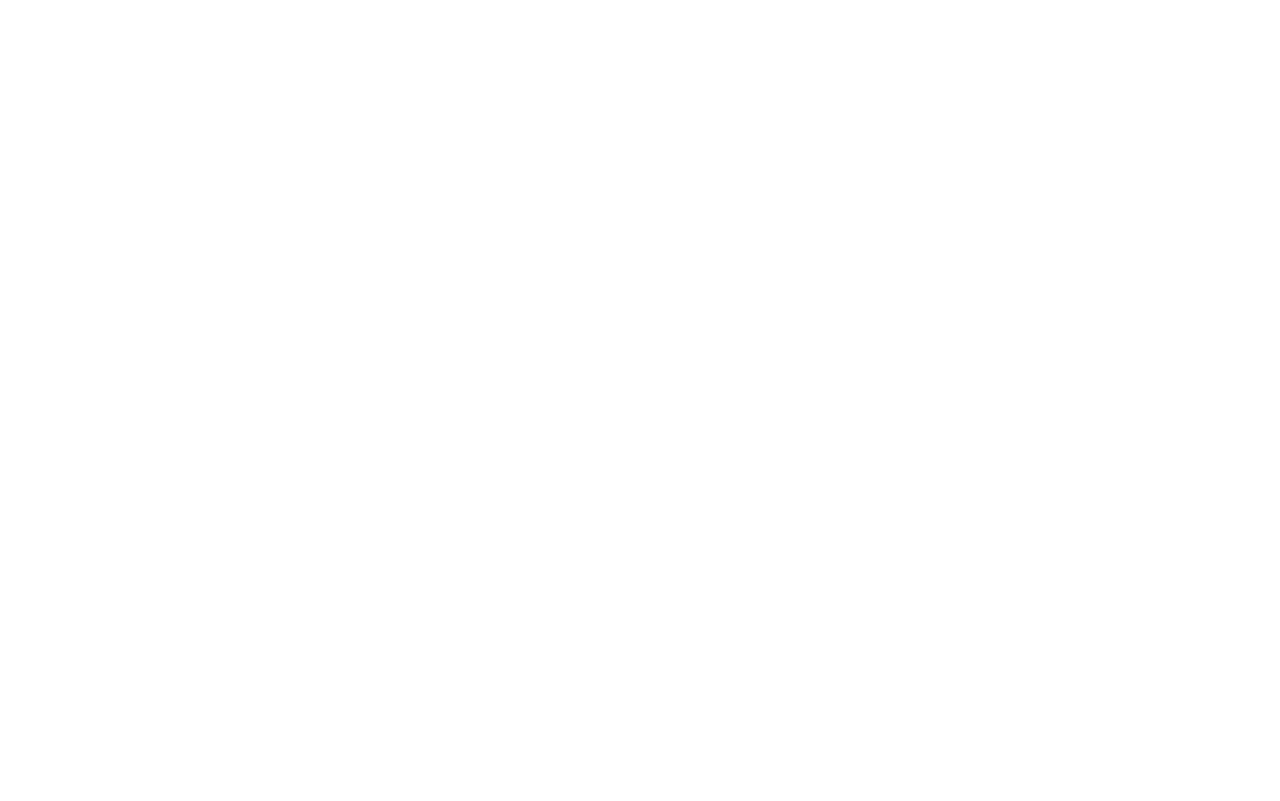
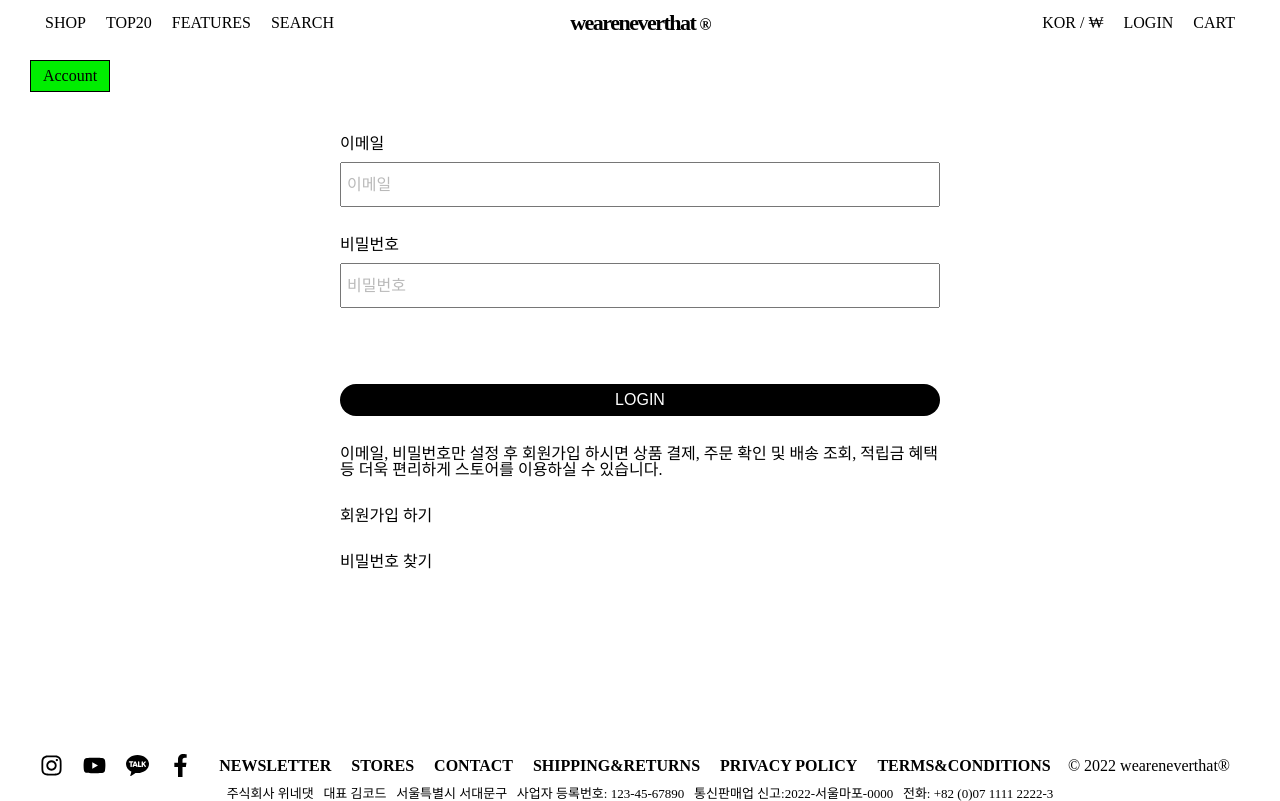
Before and after one commit to wecode-bootcamp-korea/fullstack2-1st-weareneverthat-frontend, a React (Create React App) app: page /users/login in a window 1280 px wide. Before the commit this address had no page. Built offline with nearby package versions, Linux system fonts and the light colour scheme; a web font is replaced by a local one.

Commit message:
feature/main

```diff
--- a/src/Router.js
+++ b/src/Router.js
@@ -3,15 +3,17 @@
 
 import Main from './pages/Main/Main';
 import Ranking from './pages/Ranking/Ranking';
-import ProductList from './pages/ProductList/productList';
+import List from './pages/List/List';
+import Login from './pages/Login/Login';
 
 function Router() {
 	return (
 		<BrowserRouter>
 			<Routes>
 				<Route path="/" element={<Main />} />
-				<Route path="/products/" element={<ProductList />} />
+				<Route path="/products/" element={<List />} />
 				<Route path="/products/top20" element={<Ranking />} />
+				<Route path="/users/login" element={<Login />} />
 			</Routes>
 		</BrowserRouter>
 	);
--- a/src/components/Footer/Footer.scss
+++ b/src/components/Footer/Footer.scss
@@ -1,4 +1,8 @@
 .Footer {
+	position: absolute;
+	bottom: 0;
+	width: 100%;
+
 	.footer-upper {
 		display: flex;
 		justify-content: space-between;
--- a/src/components/Topnav/Topnav.js
+++ b/src/components/Topnav/Topnav.js
@@ -65,7 +65,7 @@
 							<Link to="/products/top20">TOP20</Link>
 						</li>
 						<li>
-							<Link to="#">FEATURES</Link>
+							<Link to="/users/login">FEATURES</Link>
 						</li>
 						<li>
 							<Link to="#">SEARCH</Link>
@@ -90,7 +90,7 @@
 							<Link to="#">KOR / ₩</Link>
 						</li>
 						<li>
-							<Link to="#">LOGIN</Link>
+							<Link to="/users/login">LOGIN</Link>
 						</li>
 						<li onClick={handleCartModal}>
 							<Link to="#">CART</Link>
@@ -113,7 +113,7 @@
 								<Link to="/products/top20">TOP20</Link>
 							</li>
 							<li>
-								<Link to="#">FEATURES</Link>
+								<Link to="/">FEATURES</Link>
 							</li>
 							<li>
 								<Link to="#">SEARCH</Link>
--- a/src/components/Topnav/Topnav.scss
+++ b/src/components/Topnav/Topnav.scss
@@ -100,7 +100,7 @@
 			}
 		}
 
-		@media (max-width: 1140px) {
+		@media (max-width: 1169px) {
 			nav {
 				display: none;
 			}
@@ -118,7 +118,7 @@
 		display: none;
 	}
 
-	@media (max-width: 1140px) {
+	@media (max-width: 1169px) {
 		.navOff {
 			position: fixed;
 			display: block;
--- a/src/pages/ProductList/productList.js
+++ b/src/pages/List/List.js
@@ -1,9 +1,9 @@
 import React, { useEffect, useState } from 'react';
 import { useNavigate, useLocation } from 'react-router-dom';
-import './productList.scss';
 import LikeButton from '../../components/LikeButton/LikeButton';
 import Topnav from '../../components/Topnav/Topnav';
 import Footer from '../../components/Footer/Footer';
+import './List.scss';
 
 function ProductCard({ src, productId }) {
 	const navigate = useNavigate();
@@ -39,7 +39,7 @@
 	);
 }
 
-function Lists() {
+function List() {
 	function useQuery() {
 		return new URLSearchParams(useLocation().search);
 	}
@@ -104,4 +104,4 @@
 	);
 }
 
-export default Lists;
+export default List;
--- a/src/pages/Login/Login.js
+++ b/src/pages/Login/Login.js
@@ -1,6 +1,8 @@
 import './Login.scss';
 import { useState } from 'react';
 import { useNavigate } from 'react-router-dom';
+import Topnav from '../../components/Topnav/Topnav';
+import Footer from '../../components/Footer/Footer';
 
 function Login() {
 	const [emailValue, setEmailValue] = useState('');
@@ -41,6 +43,8 @@
 	};
 
 	return (
+		<>
+			<Topnav />
 			<div className="Login">
 				<div className="pageInfo">Account</div>
 				<section className="wrapper">
@@ -84,6 +88,8 @@
 					</section>
 				</section>
 			</div>
+			<Footer />
+		</>
 	);
 }
 
--- a/src/pages/Main/Main.js
+++ b/src/pages/Main/Main.js
@@ -40,14 +40,14 @@
 	useEffect(() => {
 		const a = Array.from({ length: 16 }, () => 0);
 		for (let i = 0; i < scrollCount; i++) {
-			if (window.innerWidth > 1140 || i < 8) a[i] = 1;
+			if (window.innerWidth > 1169 || i < 8) a[i] = 1;
 			else a[i] = 2;
 		}
 		setImageSrc(a);
 	}, [scrollCount]);
 
 	window.addEventListener('scroll', () => {
-		if (window.innerWidth > 1140) {
+		if (window.innerWidth > 1169) {
 			const scroll = Math.floor(
 				(window.scrollY / (document.body.offsetHeight - window.innerHeight)) * 26,
 			);
@@ -66,9 +66,8 @@
 	};
 
 	return (
-		<>
+		<div className="main">
 			<Topnav />
-			<div className="main">
 			{imageList &&
 				imageList.map((img, index) => {
 					return <ImageCard src={img.image[imageSrc[index]].url} />;
@@ -93,9 +92,8 @@
 					닫기
 				</div>
 			</div>
+			<Footer />
 		</div>
-			<Footer />
-		</>
 	);
 }
 
--- a/src/pages/Main/Main.scss
+++ b/src/pages/Main/Main.scss
@@ -2,8 +2,10 @@
 	box-sizing: border-box;
 
 	.main {
+		position: relative;
 		display: flex;
 		flex-wrap: wrap;
+		padding-bottom: 56px;
 
 		.imageCard {
 			width: 25%;
@@ -15,6 +17,7 @@
 		}
 
 		.mainBox {
+			display: block;
 			width: 25%;
 			height: 0;
 			padding-bottom: 18.5%;
@@ -64,8 +67,9 @@
 		}
 	}
 
-	@media screen and (max-width: 1140px) {
+	@media screen and (max-width: 1169px) {
 		.main {
+			padding-bottom: 303px;
 			.imageCard {
 				width: 50%;
 			}
```
Also changed, not shown: src/pages/List/List.scss (renamed from src/pages/ProductList/productList.scss). Lines whose indentation alone changed are shown as unchanged.
